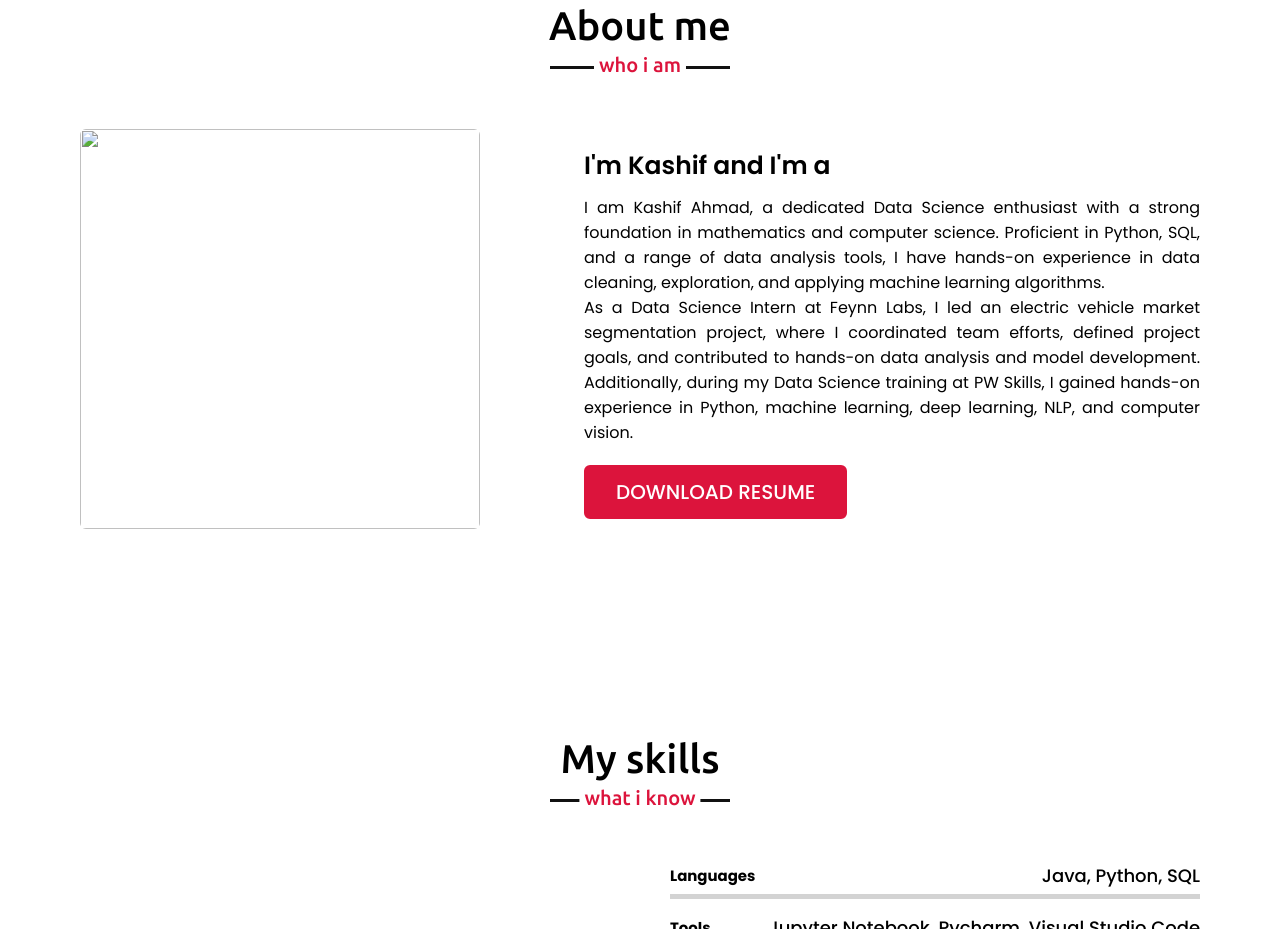
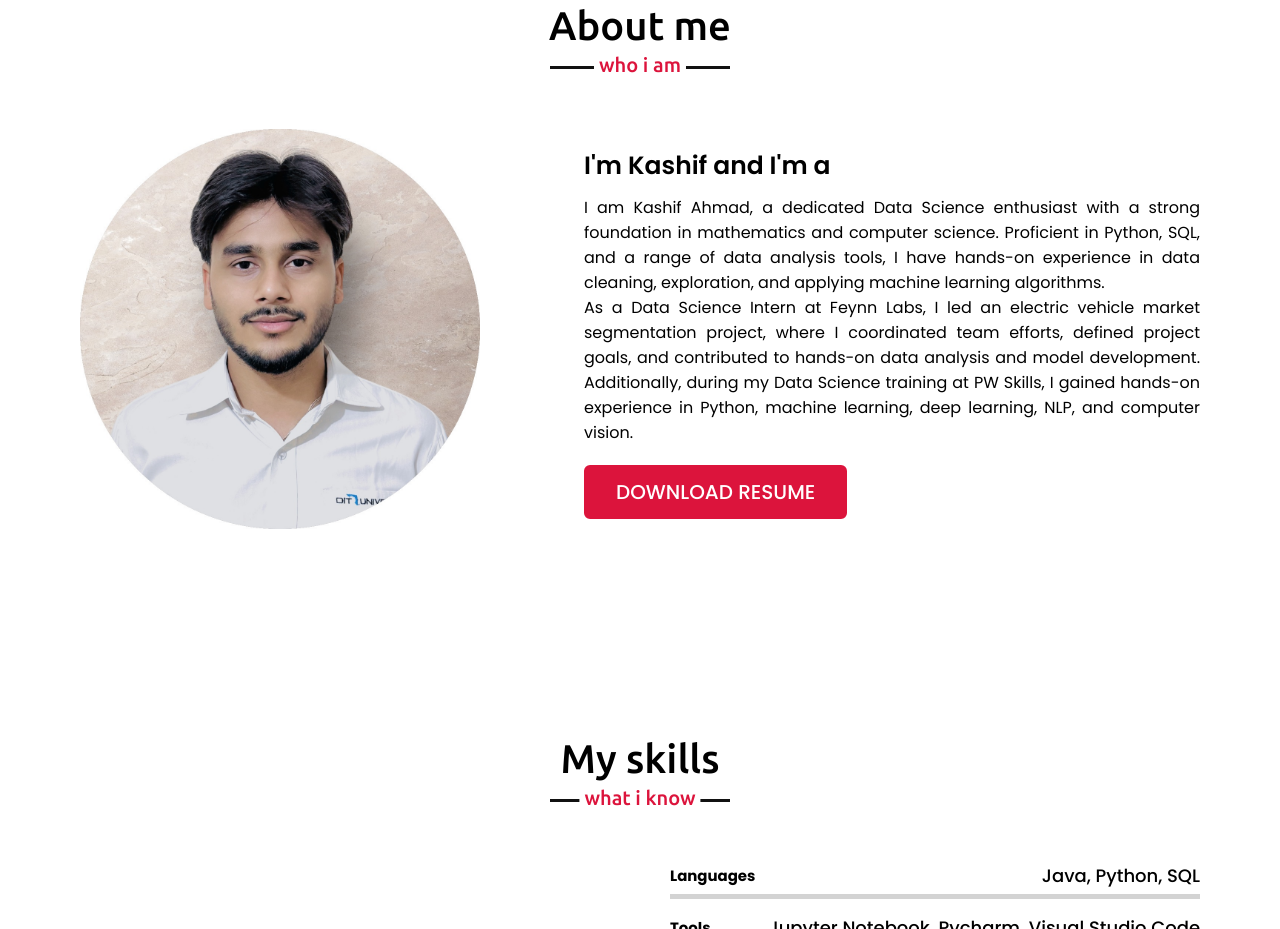
Before and after one commit to kashifgour/My_Portfolio, a plain HTML site: page index.html in a window 1280 px wide. Shown: the part 897-1826 px from the top of the page. Drawn offline with nearby package versions, Linux system fonts and the light colour scheme; a script that the page names is missing.

Commit message:
Update index.html

```diff
--- a/index.html
+++ b/index.html
@@ -55,7 +55,7 @@
             <h2 class="title">About me</h2>
             <div class="about-content">
                 <div class="column left">
-                    <img src="portfolio-main\dp.jpg" alt="">
+                    <img src="dp.jpg" alt="">
                 </div>
                 <div class="column right">
                     <div class="text">I'm Kashif and I'm a <span class="typing-2"></span></div>
```
